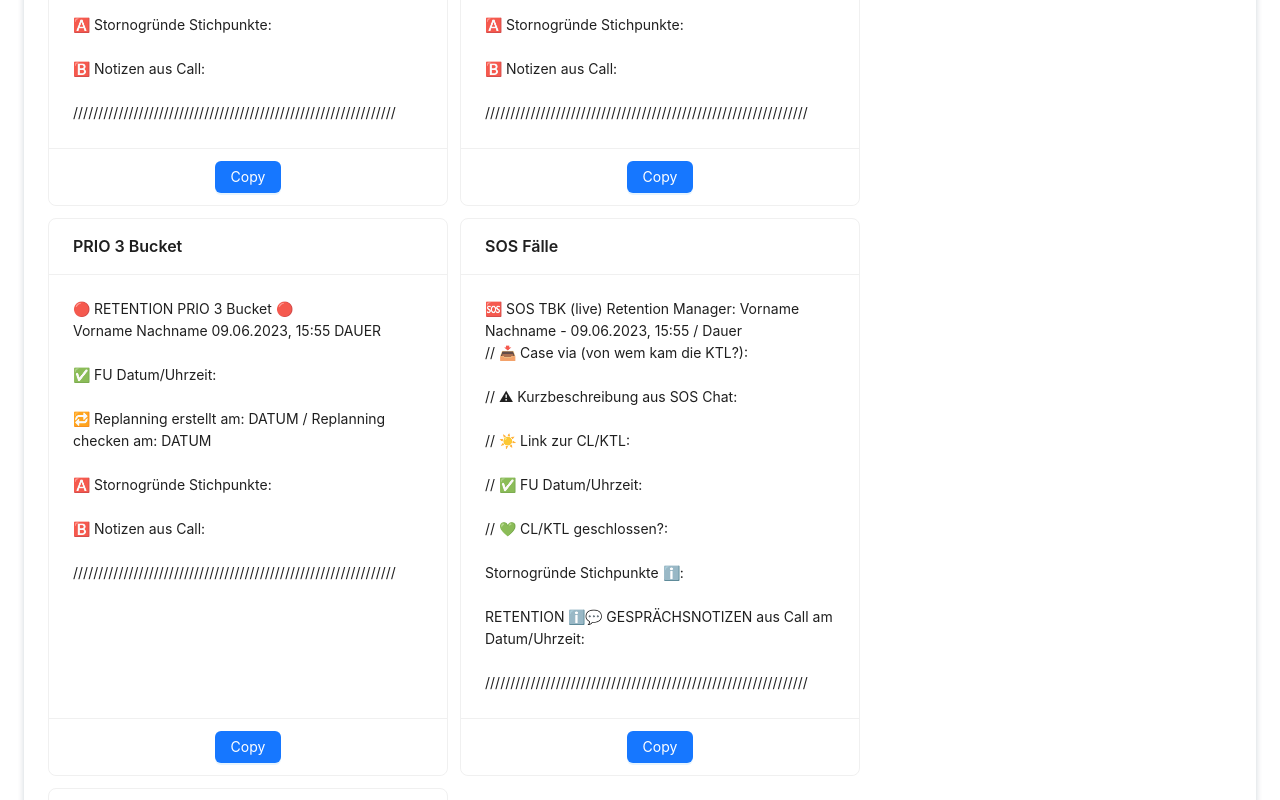
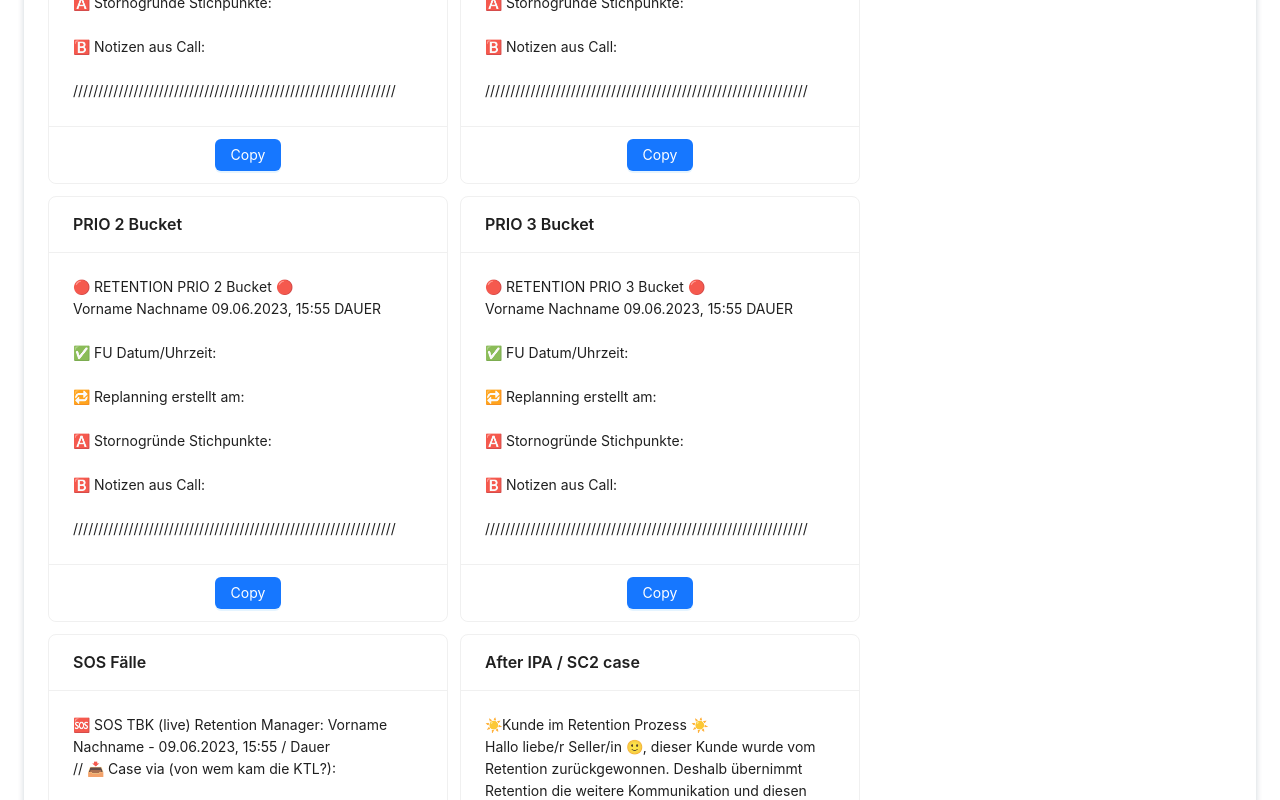
Before and after one commit to marcomuser/clippy, a React (Vite) app: page / in a window 1280 px wide. Shown: the part 960-1760 px from the top of the page. Built offline with nearby package versions, Linux system fonts and the light colour scheme.

Commit message:
Update CopyCards.tsx

```diff
--- a/src/components/CopyCards/CopyCards.tsx
+++ b/src/components/CopyCards/CopyCards.tsx
@@ -49,13 +49,29 @@ export const CopyCards = ({ form }: TProps) => {
         ////////////////////////////////////////////////////////////////
       </CopyCard>
 
+<CopyCard form={form} title="PRIO 1 Bucket">
+        🔴 RETENTION PRIO 1 Bucket 🔴 <br />
+        {firstName} {surname} {dateTime} DAUER
+        <br />
+        <br /> ✅ FU Datum/Uhrzeit:
+        <br />
+        <br /> 🔁 Replanning erstellt am:
+        <br />
+        <br />
+        🅰️ Stornogründe Stichpunkte: <br />
+        <br />
+        🅱️ Notizen aus Call: <br />
+        <br />
+        ////////////////////////////////////////////////////////////////
+      </CopyCard>
+
       <CopyCard form={form} title="PRIO 1.5 Bucket">
         🔴 RETENTION PRIO 1.5 Bucket 🔴 <br />
         {firstName} {surname} {dateTime} DAUER
         <br />
         <br /> ✅ FU Datum/Uhrzeit:
         <br />
-        <br /> 🔁 Replanning erstellt am: DATUM / Replanning checken am: DATUM
+        <br /> 🔁 Replanning erstellt am:
         <br />
         <br />
         🅰️ Stornogründe Stichpunkte: <br />
@@ -71,7 +87,7 @@ export const CopyCards = ({ form }: TProps) => {
         <br />
         <br /> ✅ FU Datum/Uhrzeit:
         <br />
-        <br /> 🔁 Replanning erstellt am: DATUM / Replanning checken am: DATUM
+        <br /> 🔁 Replanning erstellt am:
         <br />
         <br />
         🅰️ Stornogründe Stichpunkte: <br />
@@ -87,7 +103,7 @@ export const CopyCards = ({ form }: TProps) => {
         <br />
         <br /> ✅ FU Datum/Uhrzeit:
         <br />
-        <br /> 🔁 Replanning erstellt am: DATUM / Replanning checken am: DATUM
+        <br /> 🔁 Replanning erstellt am:
         <br />
         <br />
         🅰️ Stornogründe Stichpunkte: <br />
@@ -111,10 +127,10 @@ export const CopyCards = ({ form }: TProps) => {
         <br />
         <br /> // 💚 CL/KTL geschlossen?:
         <br />
-        <br /> Stornogründe Stichpunkte ℹ️:
+        <br /> 🅰️ Stornogründe Stichpunkte:
         <br />
         <br />
-        RETENTION ℹ️💬 GESPRÄCHSNOTIZEN aus Call am Datum/Uhrzeit:
+        RETENTION 🅱️ Notizen aus Call:
         <br />
         <br />
         ////////////////////////////////////////////////////////////////
@@ -127,8 +143,7 @@ export const CopyCards = ({ form }: TProps) => {
         zurückgewonnen. Deshalb übernimmt Retention die weitere Kommunikation
         und diesen SC2, samt Terminierung. Wärst du so freundlich und gehst zum
         Wohle des Kunden bei Rückfragen bitte zuerst auf deine/n TL zu, bevor du
-        den Kunden kontaktierst? Dein/e TL ist herzlich eingeladen sich bei Luka
-        Araguas zu melden, falls es Fragen gibt.
+        den Kunden kontaktierst? Dein/e TL ist herzlich eingeladen sich beim Retention Lead zu melden, falls es Fragen gibt.
         <br />
         Vielen Dank und liebe Grüße {firstName} {surname}, {dateTime}
       </CopyCard>
```
